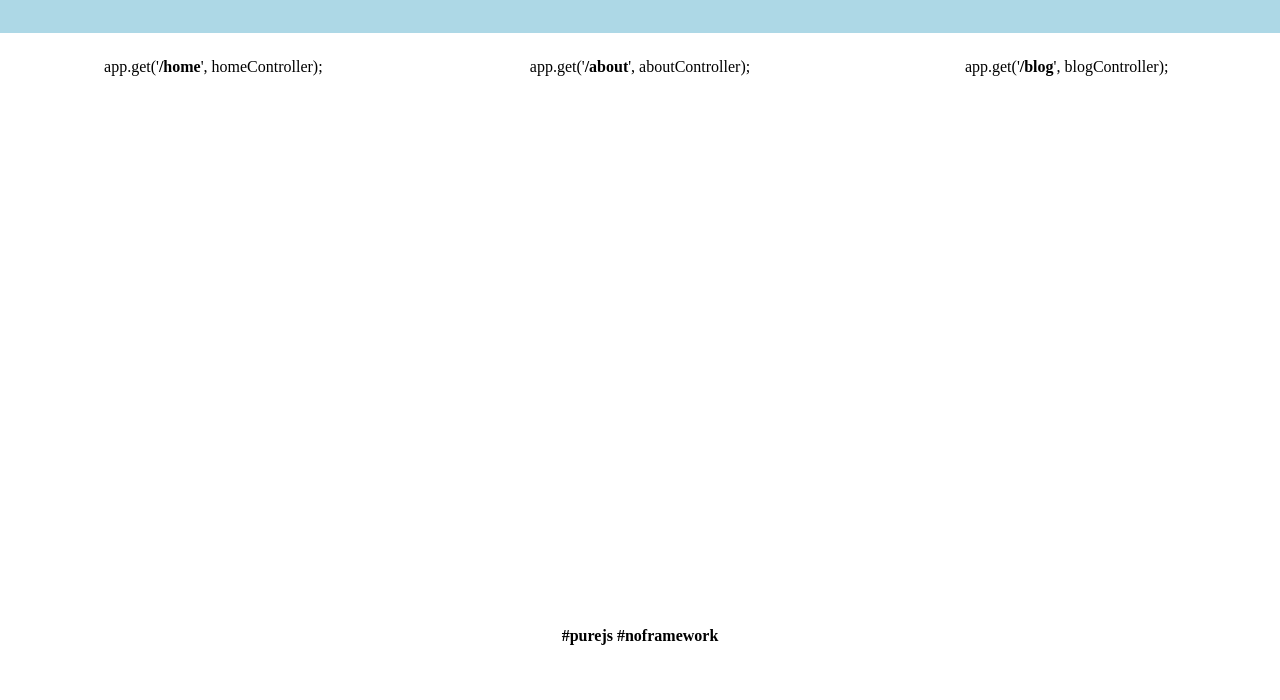
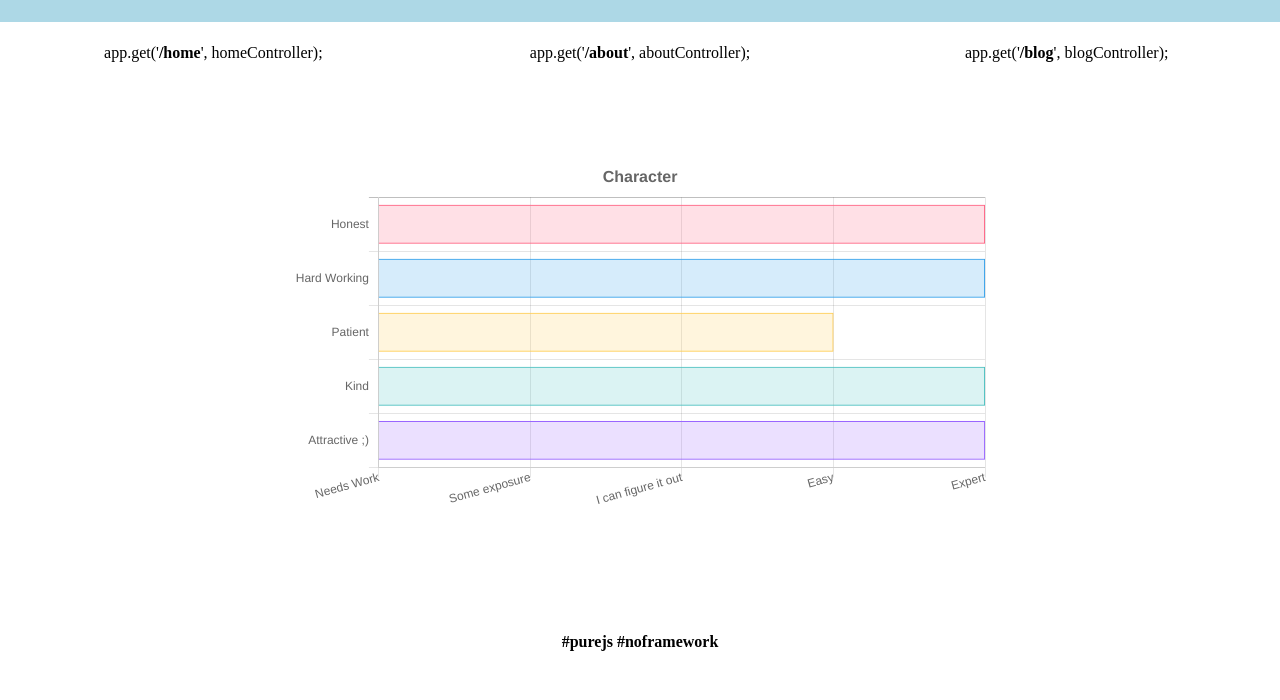
Before and after one commit to pddivine-edu/pddivine.com, a website: page public/index.html in a window 1280 px wide. Shown: the part 100-800 px from the top of the page. Drawn offline with nearby package versions, Linux system fonts and the light colour scheme.

Commit message:
Graph demo complete

```diff
--- a/public/index.html
+++ b/public/index.html
@@ -2,13 +2,16 @@
 <html lang="en">
 
 <head>
-  <meta charset="UTF-8">
-  <title>Document</title>
-  <link rel="stylesheet" type="text/css" href="styles/styles.css">
+    <meta charset="UTF-8">
+    <title>Document</title>
+    <link rel="stylesheet" type="text/css" href="styles/styles.css">
+    <script src="https://cdnjs.cloudflare.com/ajax/libs/Chart.js/2.4.0/Chart.min.js"></script>
+
 </head>
 
 <body>
-  <div id="content"></div>
+    <div id="content"></div>
+
 </body>
 <script src="scripts/index.js"></script>
 
--- a/public/scripts/index.js
+++ b/public/scripts/index.js
@@ -10,7 +10,7 @@ function onReady() {
 
   // Setup containers
   const headerContainer = newDomElem('div', 'headerContainer', 'bodySegment');
-  const mainContainer = newDomElem('div', 'contentContainer', 'bodySegment');
+  const mainContainer = newDomElem('div', 'mainContainer', 'bodySegment');
   const footerContainer = newDomElem('div', 'footerContainer', 'bodySegment');
 
   // Populate containers
@@ -29,6 +29,9 @@ function onReady() {
   menuContainer.appendChild(newDomElem('div', 'aboutLink', 'menuLinks', "<p>app.get('<strong>/about</strong>', aboutController);</p>"));
   menuContainer.appendChild(newDomElem('div', 'blogLink', 'menuLinks', "<p>app.get('<strong>/blog</strong>', blogController);</p>"));
 
+  // Handle main content
+  mainContainer.appendChild(newDomElem('canvas', 'myChart')); //<canvas id="myChart" width="700" height="300"></canvas>
+
   // Handle footer content
   footerContainer.appendChild(newDomElem('div', 'footerContent', 'menuLinks', "<p><strong>#purejs #noframework</strong></p>"));
 
@@ -37,6 +40,80 @@ function onReady() {
   pageHook.appendChild(headerContainer);
   pageHook.appendChild(mainContainer);
   pageHook.appendChild(footerContainer);
+
+  // LOAD CHART TEST
+  var ctx = document.getElementById("myChart");
+  var data = {
+    labels: ["Honest", "Hard Working", "Patient", "Kind", "Attractive ;)"],
+    datasets: [{
+      label: "Character",
+      backgroundColor: [
+        // 'lightcoral',
+        // 'lightblue',
+        // '#ECE5B6', //'lightyellow',
+        // 'lightgreen',
+        // '#C38EC7',
+        // 'rgba(255, 159, 64, 0.2)'
+        'rgba(255, 99, 132, 0.2)',
+        'rgba(54, 162, 235, 0.2)',
+        'rgba(255, 206, 86, 0.2)',
+        'rgba(75, 192, 192, 0.2)',
+        'rgba(153, 102, 255, 0.2)',
+        'rgba(255, 159, 64, 0.2)'
+      ],
+      borderColor: [
+        'rgba(255,99,132,1)',
+        'rgba(54, 162, 235, 1)',
+        'rgba(255, 206, 86, 1)',
+        'rgba(75, 192, 192, 1)',
+        'rgba(153, 102, 255, 1)',
+        'rgba(255, 159, 64, 1)'
+      ],
+      borderWidth: 1,
+      data: [5, 5, 4, 5, 5]
+    }]
+  };
+  var myBarChart = new Chart(ctx, {
+    type: 'horizontalBar',
+    data: data,
+    options: {
+      title: {
+        display: true,
+        text: 'Character',
+        position: 'top',
+        fontSize: 16
+      },
+      scales: {
+        xAxes: [{
+          ticks: {
+            beginAtZero: true,
+            max: 5,
+            min: 1,
+            fixedStepSize: 1,
+            callback: function (value, index, values) {
+              const map = {
+                1: 'Needs Work',
+                2: 'Some exposure',
+                3: 'I can figure it out',
+                4: "Easy",
+                5: 'Expert',
+              }
+              return map[value];
+            }
+          },
+          display: true
+        }]
+      },
+      responsive: false,
+
+      // Boolean - whether to maintain the starting aspect ratio or not when responsive, if set to false, will take up entire container
+
+      maintainAspectRatio: true,
+      legend: {
+        display: false
+      }
+    }
+  });
 }
 
 // Custom DOM element creator
--- a/public/styles/styles.css
+++ b/public/styles/styles.css
@@ -2,6 +2,11 @@ html,
 body,
 #content {
   height: 100%;
+}
+
+.chartjs-hidden-iframe {
+  height: 100px;
+  width: 100px;
 }
 
 
@@ -42,6 +47,7 @@ h1 {
   display: flex;
   height: 100%;
   flex-direction: column;
+  min-height: 100px;
 }
 
 
@@ -107,3 +113,17 @@ h1 {
   justify-content: center;
   align-items: center;
 }
+
+#mainContainer {
+  display: flex;
+  justify-content: center;
+  align-items: center;
+  height: 500px;
+}
+
+
+/* Chart */
+
+#myChart {
+  height: 350px;
+}
```
